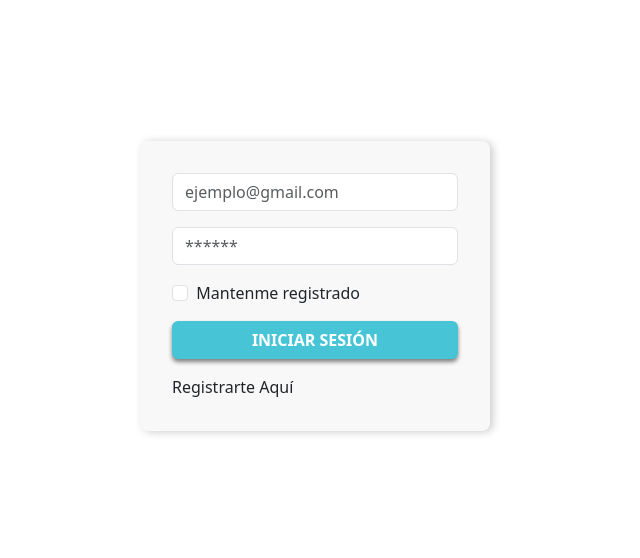
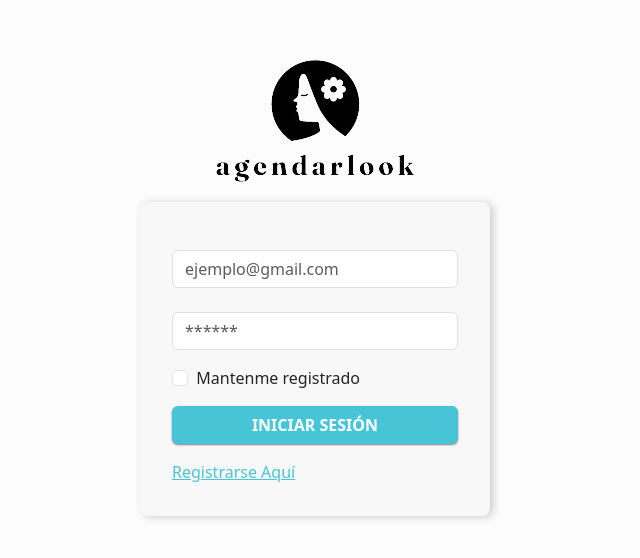
Before and after one commit to ismaeleamsi83/agendarlook, an Angular app: page /login in a window 1280 px wide. Shown: the part 114-672 px from the top of the page, without its empty margins (325-965 px from the left). Built offline with nearby package versions, Linux system fonts and the light colour scheme.

Commit message:
login con el logo

```diff
--- a/src/app/auth/login/login.component.html
+++ b/src/app/auth/login/login.component.html
@@ -1,14 +1,15 @@
 <div class="container-login">
+    <img src="../../../assets/images/logo-agendarlook.png" alt="">
     <div class="content-login">
         <form action="submit">
             <input type="email" class="form-control" placeholder="ejemplo@gmail.com" name="email" id="email">
-            <input type="password" class="form-control" placeholder="******" name="passw" id="passw">
-            <div>
+            <input type="password" class="form-control mt-4" placeholder="******" name="passw" id="passw">
+            <div class="mt-3">
                 <input type="checkbox" class="form-check-input" name="remember" id="remember"/>
                 <label for="remember">&nbsp; Mantenme registrado</label>
             </div>
-            <button type="submit" class="btn btn-login">Iniciar Sesión</button>
-            <a>Registrarte Aquí</a>
+            <button type="submit" class="btn btn-login mt-3">Iniciar Sesión</button>
+            <a class="mt-3">Registrarse Aquí</a>
         </form>
     </div>
 </div>
--- a/src/app/auth/login/login.component.scss
+++ b/src/app/auth/login/login.component.scss
@@ -2,8 +2,11 @@
     height: 100vh;
     width: 100vw;
     display: flex;
+    flex-direction: column;
+    gap: 16px;
     justify-content: center;
     align-items: center;
+    background-color: rgb(252, 252, 252);
 }
 .content-login{
     width: 350px;
@@ -14,20 +17,24 @@
         display: flex;
         flex-direction: column;
         justify-content: center;
-        padding: 32px;
-        gap: 16px;
+        padding: 48px 32px 32px 32px;
         & .btn-login{
             background-color: #47C5D7;
             color: white;
             font-weight: 600;
             text-transform: uppercase;
             cursor: pointer;
-            box-shadow: 0 3px 4px gray;
+            box-shadow: 0 1px 2px gray;
             transition: all .3s ease-in-out;
             &:hover{
                 filter: brightness(.9)
             }
         }
+        a{
+            width: max-content;
+            color: #47C5D7;
+            cursor: pointer;
+        }
     }
 
 }
```
Also changed, not shown: src/assets/images/logo-agendarlook.png (added).
